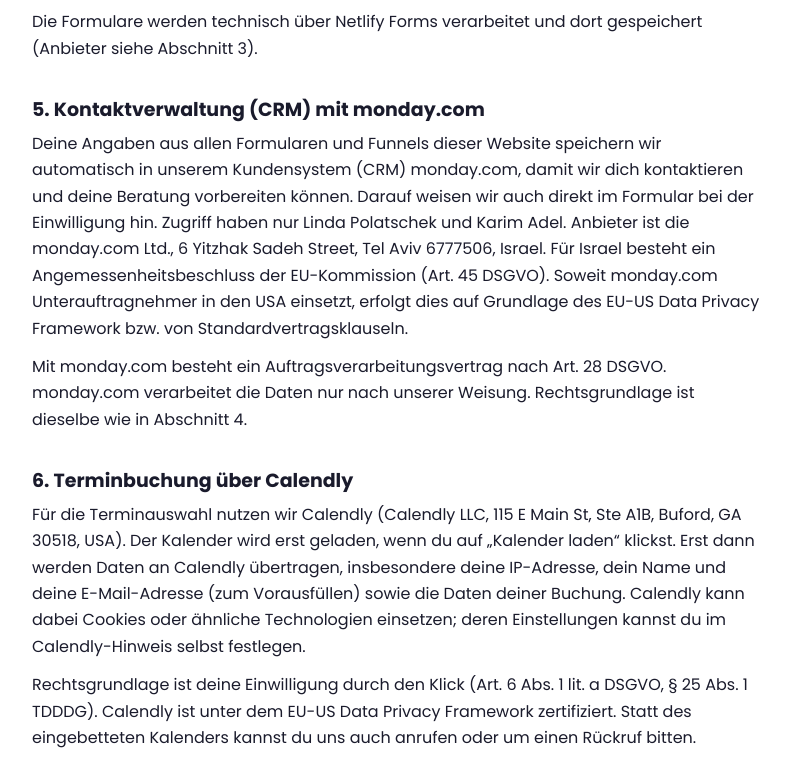
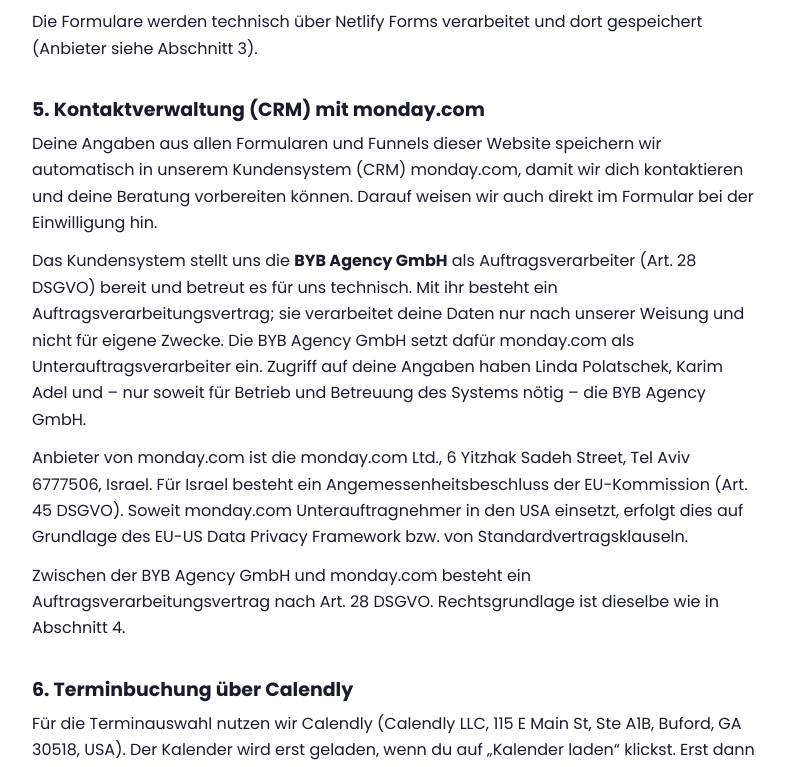
Before and after one commit to maimouny/yallafinanzen-site, a plain HTML site: page datenschutz.html in a window 1280 px wide. Shown: the part 1820-2587 px from the top of the page, without its empty margins (244-1034 px from the left). Drawn offline with Linux system fonts and the light colour scheme.

Commit message:
BYB Agency GmbH als CRM-Auftragsverarbeiter; Google-Link erst mit URL anzeigen
- Datenschutz: Kundensystem wird von der BYB Agency GmbH als Auftragsverarbeiter
  bereitgestellt, monday.com als Unterauftragsverarbeiter
- 'Alle Bewertungen auf Google ansehen' führte ins Leere; wird jetzt erst
  angezeigt, wenn GOOGLE_REVIEWS_URL in index.html gesetzt ist

Co-Authored-By: Claude Opus 5.5 <noreply@anthropic.com>

```diff
--- a/datenschutz.html
+++ b/datenschutz.html
@@ -33,8 +33,10 @@ Telefon: <a href="tel:+491727578940">+49 172 7578940</a> · E-Mail: <a href="mai
 <p>Die Formulare werden technisch über Netlify Forms verarbeitet und dort gespeichert (Anbieter siehe Abschnitt 3).</p>
 
 <h2>5. Kontaktverwaltung (CRM) mit monday.com</h2>
-<p>Deine Angaben aus allen Formularen und Funnels dieser Website speichern wir automatisch in unserem Kundensystem (CRM) monday.com, damit wir dich kontaktieren und deine Beratung vorbereiten können. Darauf weisen wir auch direkt im Formular bei der Einwilligung hin. Zugriff haben nur Linda Polatschek und Karim Adel. Anbieter ist die monday.com Ltd., 6 Yitzhak Sadeh Street, Tel Aviv 6777506, Israel. Für Israel besteht ein Angemessenheitsbeschluss der EU-Kommission (Art. 45 DSGVO). Soweit monday.com Unterauftragnehmer in den USA einsetzt, erfolgt dies auf Grundlage des EU-US Data Privacy Framework bzw. von Standardvertragsklauseln.</p>
-<p>Mit monday.com besteht ein Auftragsverarbeitungsvertrag nach Art. 28 DSGVO. monday.com verarbeitet die Daten nur nach unserer Weisung. Rechtsgrundlage ist dieselbe wie in Abschnitt 4.</p>
+<p>Deine Angaben aus allen Formularen und Funnels dieser Website speichern wir automatisch in unserem Kundensystem (CRM) monday.com, damit wir dich kontaktieren und deine Beratung vorbereiten können. Darauf weisen wir auch direkt im Formular bei der Einwilligung hin.</p>
+<p>Das Kundensystem stellt uns die <strong>BYB Agency GmbH</strong> als Auftragsverarbeiter (Art. 28 DSGVO) bereit und betreut es für uns technisch. Mit ihr besteht ein Auftragsverarbeitungsvertrag; sie verarbeitet deine Daten nur nach unserer Weisung und nicht für eigene Zwecke. Die BYB Agency GmbH setzt dafür monday.com als Unterauftragsverarbeiter ein. Zugriff auf deine Angaben haben Linda Polatschek, Karim Adel und – nur soweit für Betrieb und Betreuung des Systems nötig – die BYB Agency GmbH.</p>
+<p>Anbieter von monday.com ist die monday.com Ltd., 6 Yitzhak Sadeh Street, Tel Aviv 6777506, Israel. Für Israel besteht ein Angemessenheitsbeschluss der EU-Kommission (Art. 45 DSGVO). Soweit monday.com Unterauftragnehmer in den USA einsetzt, erfolgt dies auf Grundlage des EU-US Data Privacy Framework bzw. von Standardvertragsklauseln.</p>
+<p>Zwischen der BYB Agency GmbH und monday.com besteht ein Auftragsverarbeitungsvertrag nach Art. 28 DSGVO. Rechtsgrundlage ist dieselbe wie in Abschnitt 4.</p>
 
 <h2>6. Terminbuchung über Calendly</h2>
 <p>Für die Terminauswahl nutzen wir Calendly (Calendly LLC, 115 E Main St, Ste A1B, Buford, GA 30518, USA). Der Kalender wird erst geladen, wenn du auf „Kalender laden“ klickst. Erst dann werden Daten an Calendly übertragen, insbesondere deine IP-Adresse, dein Name und deine E-Mail-Adresse (zum Vorausfüllen) sowie die Daten deiner Buchung. Calendly kann dabei Cookies oder ähnliche Technologien einsetzen; deren Einstellungen kannst du im Calendly-Hinweis selbst festlegen.</p>
@@ -51,7 +53,7 @@ Telefon: <a href="tel:+491727578940">+49 172 7578940</a> · E-Mail: <a href="mai
 <p>Diese Website setzt selbst keine Cookies und speichert nichts in deinem Browser. Deshalb brauchen wir auch keinen Cookie-Banner. Cookies von Calendly können nur entstehen, wenn du den Kalender aktiv lädst (siehe Abschnitt 6).</p>
 
 <h2>10. Empfänger der Daten</h2>
-<p>Innerhalb von Yalla Finanzen haben nur Linda Polatschek und Karim Adel Zugriff auf deine Angaben. Empfänger sind außerdem unser Hosting-Anbieter Netlify und der CRM-Anbieter monday.com, jeweils als Auftragsverarbeiter, sowie Calendly und WhatsApp, wenn du diese Dienste aktiv nutzt. Im Rahmen einer konkreten Vermittlung können Daten an die Horbach Wirtschaftsberatung GmbH und an Produktgeber (z. B. Versicherer, Investmentgesellschaften) übermittelt werden. Eine Weitergabe zu Werbezwecken findet nicht statt.</p>
+<p>Innerhalb von Yalla Finanzen haben nur Linda Polatschek und Karim Adel Zugriff auf deine Angaben. Empfänger sind außerdem unser Hosting-Anbieter Netlify sowie die BYB Agency GmbH, die uns das Kundensystem bereitstellt, mit monday.com als Unterauftragsverarbeiter, jeweils als Auftragsverarbeiter, sowie Calendly und WhatsApp, wenn du diese Dienste aktiv nutzt. Im Rahmen einer konkreten Vermittlung können Daten an die Horbach Wirtschaftsberatung GmbH und an Produktgeber (z. B. Versicherer, Investmentgesellschaften) übermittelt werden. Eine Weitergabe zu Werbezwecken findet nicht statt.</p>
 
 <h2>11. Speicherdauer</h2>
 <p>Wir speichern personenbezogene Daten nur so lange, wie es für die genannten Zwecke nötig ist oder gesetzliche Aufbewahrungsfristen (z. B. nach Handels- und Steuerrecht oder Vermittlerrecht) es verlangen. Anfragen, aus denen keine Geschäftsbeziehung entsteht, löschen wir, sobald die Bearbeitung abgeschlossen ist, spätestens nach 12 Monaten, sofern keine Aufbewahrungspflicht entgegensteht. Widerrufst du deine Einwilligung, löschen wir die darauf beruhenden Daten unverzüglich.</p>
```
Also changed, not shown: index.html (+5 -1 lines).
